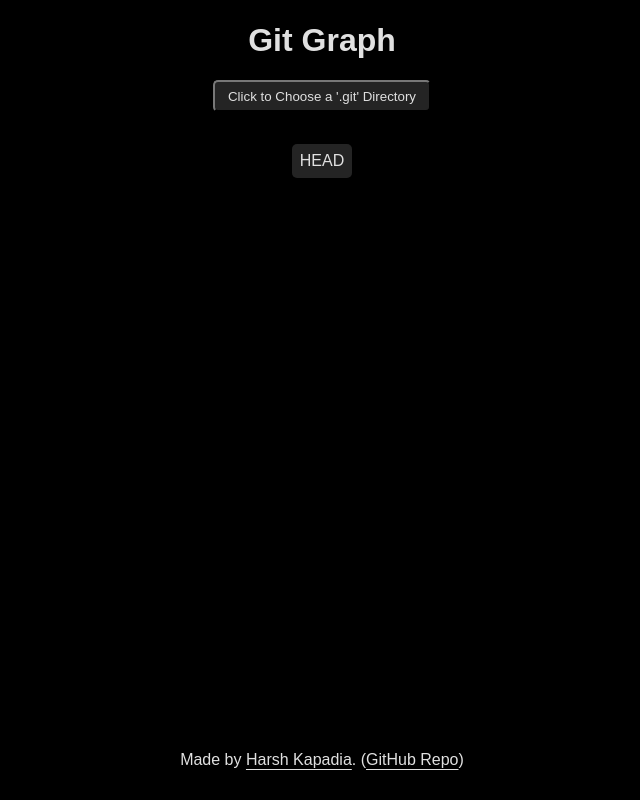
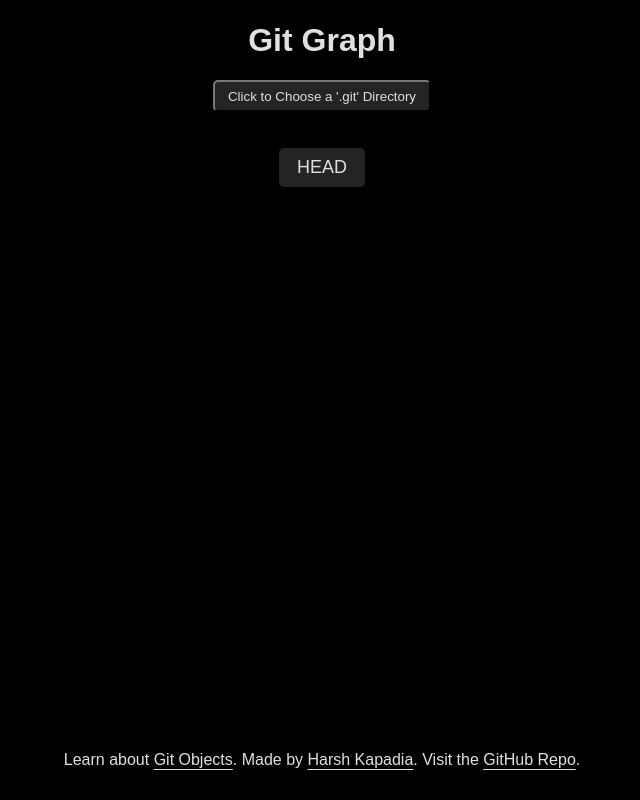
Before and after one commit to HarshKapadia2/git-graph, a React (Create React App) app: page / in a window 1280 px wide. Shown: the whole page, without its empty margins (318-958 px from the left). Built offline with nearby package versions, Linux system fonts and the light colour scheme.

Commit message:
:lipstick: update: Improve colors and footer text

```diff
--- a/src/components/App/App.js
+++ b/src/components/App/App.js
@@ -53,7 +53,15 @@ function App() {
 			</main>
 
 			<footer>
-				Made by&nbsp;
+				Learn about&nbsp;
+				<a
+					href="https://harshkapadia2.github.io/git_basics/#_git_objects"
+					target="_blank"
+					rel="noreferrer"
+				>
+					Git Objects
+				</a>
+				.&nbsp;Made by&nbsp;
 				<a
 					href="https://harshkapadia.me"
 					target="_blank"
@@ -61,7 +69,7 @@ function App() {
 				>
 					Harsh Kapadia
 				</a>
-				. (
+				.&nbsp;Visit the&nbsp;
 				<a
 					href="https://github.com/HarshKapadia2/git-graph"
 					target="_blank"
@@ -69,7 +77,7 @@ function App() {
 				>
 					GitHub Repo
 				</a>
-				)
+				.
 			</footer>
 		</>
 	);
--- a/src/components/GitObject/GitObject.css
+++ b/src/components/GitObject/GitObject.css
@@ -1,24 +1,27 @@
 .git-object {
 	background-color: #757575;
-	padding: 0.5em;
+	padding: 0.5em 1em;
 	border-radius: 5px;
 	text-align: center;
 	margin: 2em 0;
+	color: black;
+	font-size: 18px;
 }
 
 .commit-object {
-	background-color: red;
+	background-color: #ff8a80;
 }
 
 .tree-object {
-	background-color: blue;
+	background-color: #82b1ff;
 	margin: 2em 25em 2em 15em;
 }
 
 .blob-object {
-	background-color: darkviolet;
+	background-color: #ea80fc;
 }
 
 .HEAD-object {
 	background-color: #242424;
+	color: #e0e0e0;
 }
--- a/src/components/GraphArea/GraphArea.js
+++ b/src/components/GraphArea/GraphArea.js
@@ -18,7 +18,7 @@ const GraphArea = ({ objectData }) => {
 	}, [objectData]);
 
 	const randomColor = () => {
-		const colors = ["yellow", "red", "blue"];
+		const colors = ["yellow", "red", "blue", "lawngreen"];
 		const index = Math.floor(Math.random() * colors.length);
 		return colors[index];
 	};
--- a/src/util/generateObjects.js
+++ b/src/util/generateObjects.js
@@ -189,3 +189,4 @@ export default getObjects;
 // Too long commit msg? (Does Git have inbuilt precautions for that? If yes, then I might not need to add protection for that.)
 // Handle multiple parents per commit
 // Handle image parsing errors
+// Handle empty blobs (same hash) with different file names
```
